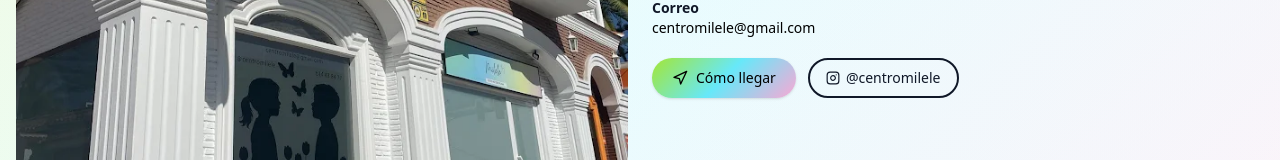
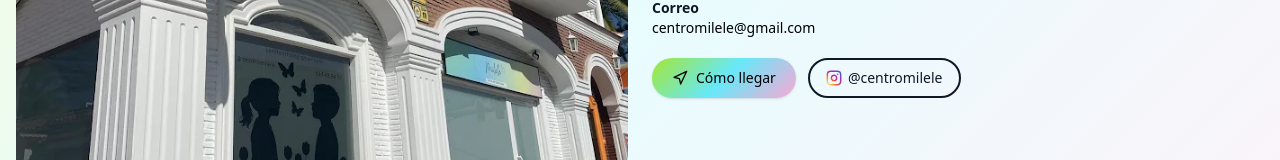
Before and after one commit to patricd17/centro-milele, a React (Vite) app in the folder frontend/: page / in a window 1280 px wide. Shown: the part 4366-4526 px from the top of the page. Built offline with nearby package versions, Linux system fonts and the light colour scheme; no server answers; the database is empty.

Commit message:
Pie: logotipo de Instagram con su degradado de marca
Co-Authored-By: Claude Sonnet 5.5 <noreply@anthropic.com>
Claude-Session: https://claude.ai/code/session_01Agnb9mRaFgduk5VT2bRYbk

```diff
--- /dev/null
+++ b/frontend/src/components/icons/InstagramIcon.jsx
@@ -0,0 +1,29 @@
+// Logotipo de Instagram con su degradado de marca (amarillo, naranja, rosa, violeta y azul).
+export default function InstagramIcon({ className = "h-4 w-4" }) {
+  return (
+    <svg
+      viewBox="0 0 24 24"
+      fill="none"
+      stroke="url(#instagram-gradient)"
+      strokeWidth="2.2"
+      strokeLinecap="round"
+      strokeLinejoin="round"
+      className={className}
+      aria-hidden="true"
+      focusable="false"
+    >
+      <defs>
+        <linearGradient id="instagram-gradient" x1="3" y1="21" x2="21" y2="3" gradientUnits="userSpaceOnUse">
+          <stop offset="0" stopColor="#FEDA75" />
+          <stop offset="0.25" stopColor="#FA7E1E" />
+          <stop offset="0.5" stopColor="#D62976" />
+          <stop offset="0.75" stopColor="#962FBF" />
+          <stop offset="1" stopColor="#4F5BD5" />
+        </linearGradient>
+      </defs>
+      <rect x="2" y="2" width="20" height="20" rx="5" />
+      <path d="M16 11.37A4 4 0 1 1 12.63 8 4 4 0 0 1 16 11.37z" />
+      <line x1="17.5" y1="6.5" x2="17.51" y2="6.5" />
+    </svg>
+  )
+}
--- a/frontend/src/components/layout/Footer.jsx
+++ b/frontend/src/components/layout/Footer.jsx
@@ -1,5 +1,6 @@
 import { Link, useLocation } from "react-router"
 import { MapPin, Phone, Mail, Instagram, Navigation } from "lucide-react"
+import InstagramIcon from "../icons/InstagramIcon"
 import { useCookieConsent } from "../../context/cookieConsentContext"
 import MapConsent from "../MapConsent"
 import fachada from "../../assets/images/fachada-milele.webp"
@@ -149,7 +150,7 @@ export default function Footer() {
                       rel="noopener noreferrer"
                       className="inline-flex items-center justify-center gap-1.5 rounded-full border-2 border-gray-900 px-4 py-2 text-sm font-medium text-gray-900 transition-colors hover:bg-white/60"
                     >
-                      <Instagram className="h-3.5 w-3.5" aria-hidden="true" />
+                      <InstagramIcon className="h-4 w-4" />
                       @centromilele
                     </a>
                   </div>
```
